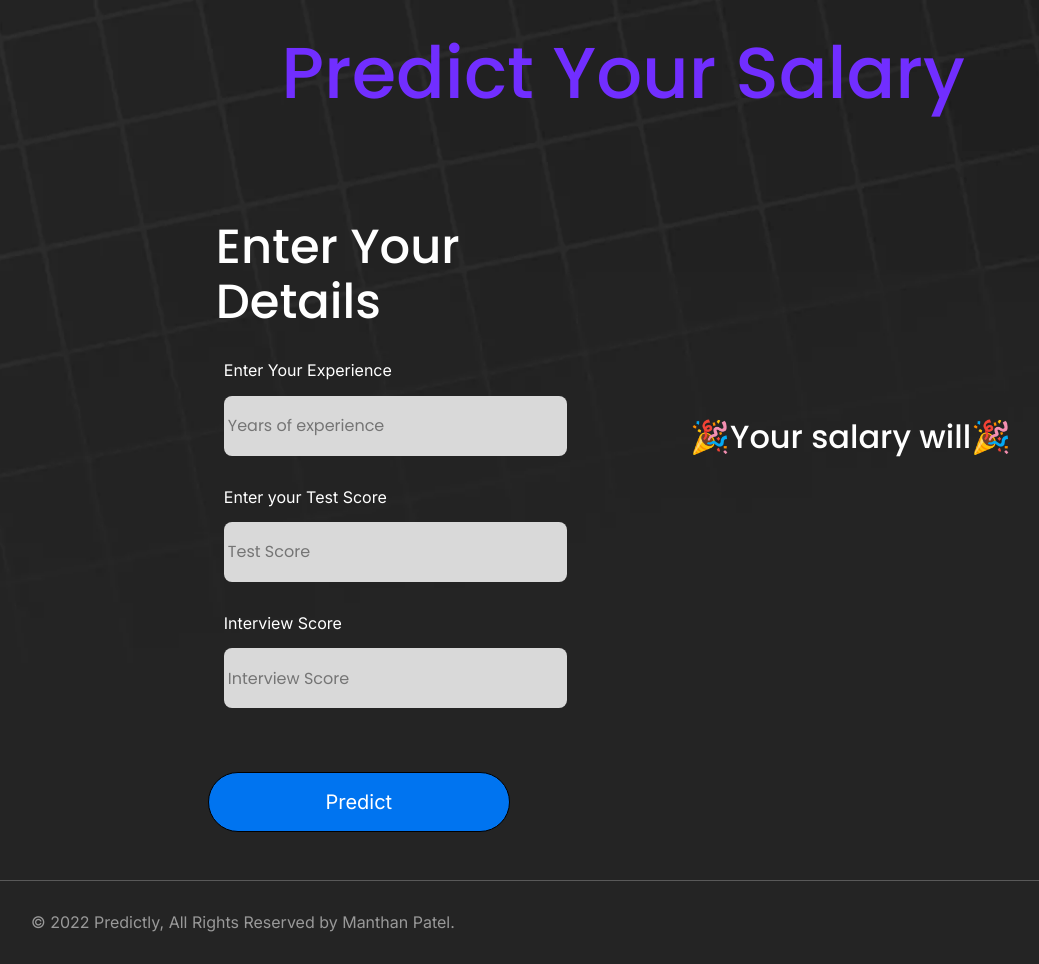
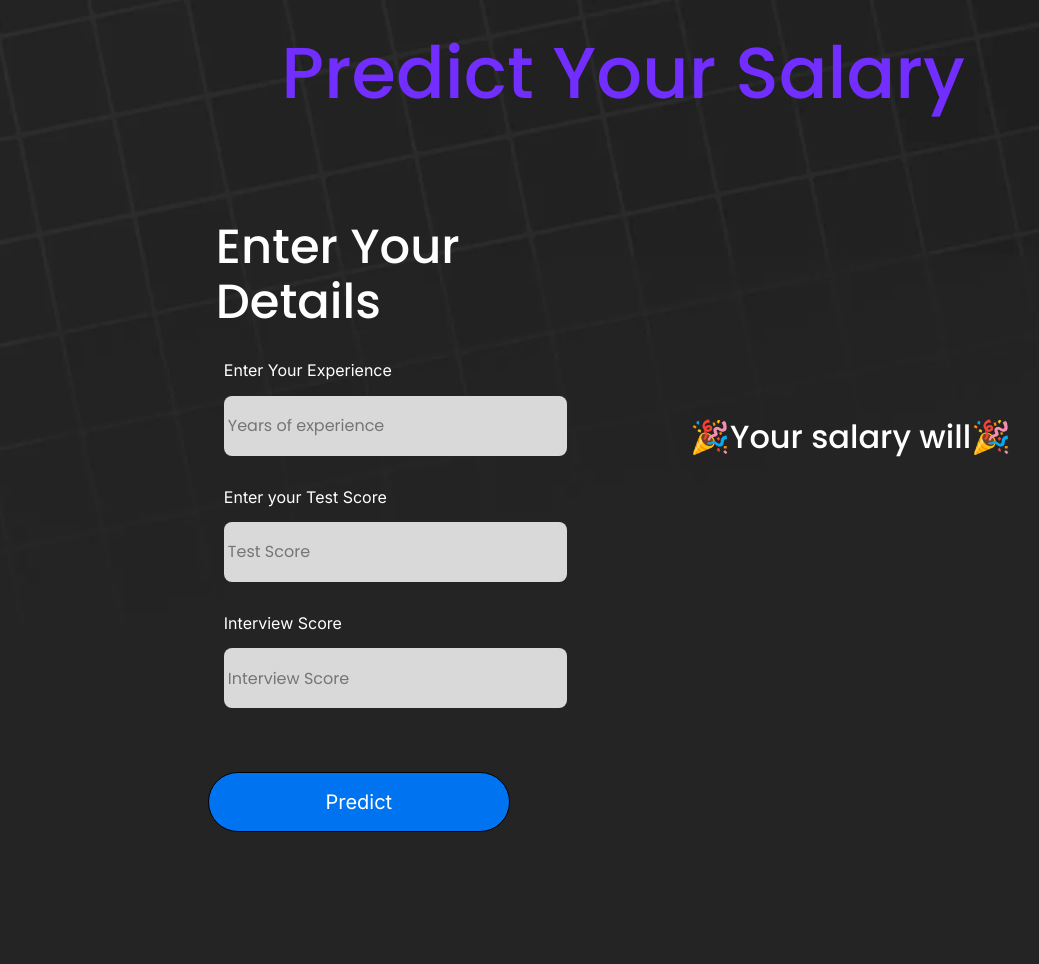
Before and after one commit to Manthan404/Salary-Prediction-App-using-Heroku, a Flask app: page / in a window 1280 px wide. Shown: the whole page, without its empty margins (17-1056 px from the left). After the commit the page ends 832 px from the top, so only its background shows below. Run offline with Flask 2, Linux system fonts and the light colour scheme; parts of the project's set-up code (start-up, migrations or seed data) failed here and were passed over.

Commit message:
Update index.html

```diff
--- a/templates/index.html
+++ b/templates/index.html
@@ -60,6 +60,8 @@
     <link rel= "stylesheet" type= "text/css" href= "{{ url_for('static',filename='styles/home.css') }}">
     <link rel= "stylesheet" type= "text/css" href= "{{ url_for('static',filename='styles/style.css') }}">
 
+    <!-- <link rel="stylesheet" type="text/css" href="../static/styles/home.css">
+    <link rel="stylesheet" type="text/css" href="../static/styles/style.css"> -->
 
 
 
@@ -68,18 +70,20 @@
     <div class="login">
       <link rel= "stylesheet" type= "text/css" href= "{{ url_for('static',filename='styles/home.css') }}">
 
+      <!-- <link rel="stylesheet" type="text/css" href="../static/styles/home.css"> -->
+
 
       <div class="home-container">
-
+        <form action="{{ url_for('predict')}}" method="post">
         <!-- <div class="home-container1">
           <h1 class="home-text heading">Predict Your Salary</h1>
         </div> -->
 
         <div class="home-container1">
-          <h1 class="home-text  heading">Predict Your Salary</h1>
+          <h1 class="home-text">Predict Your Salary</h1>
         </div>
 
-        <form action="{{ url_for('predict')}}" method="post">
+
 
         <div class="home-container2">
 
@@ -116,20 +120,20 @@
 
         </div>
 
-
-
-      </form>
-
-      <footer class="home-footer">
+      <!-- <footer class="home-footer">
         <span class="home-text7">
           © 2022 Predictly, All Rights Reserved by Manthan Patel.
         </span>
         <div class="home-icon-group">
         </div>
       </footer>
+       -->
+
+      </form>
+
+      </div>
 
 
-      </div>
     </div>
   </body>
 </html>
```
